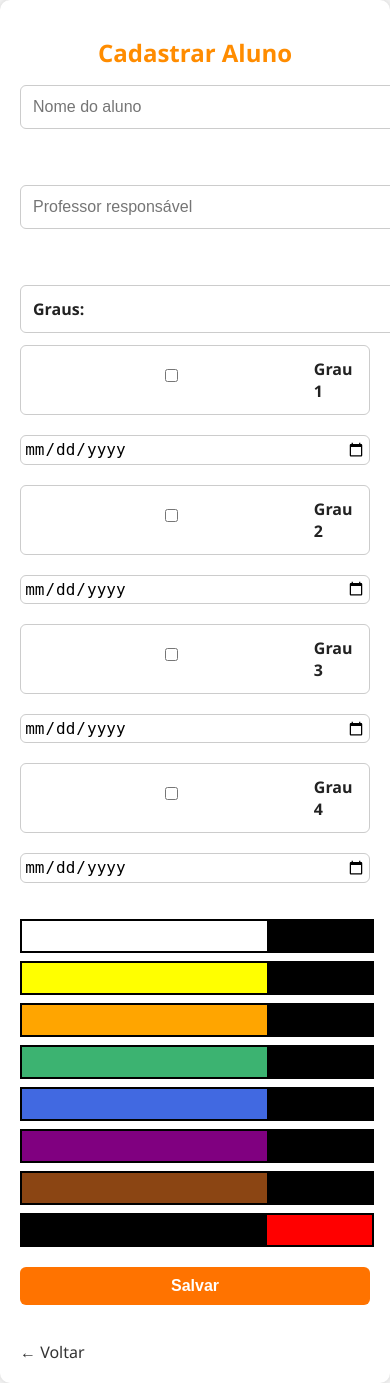
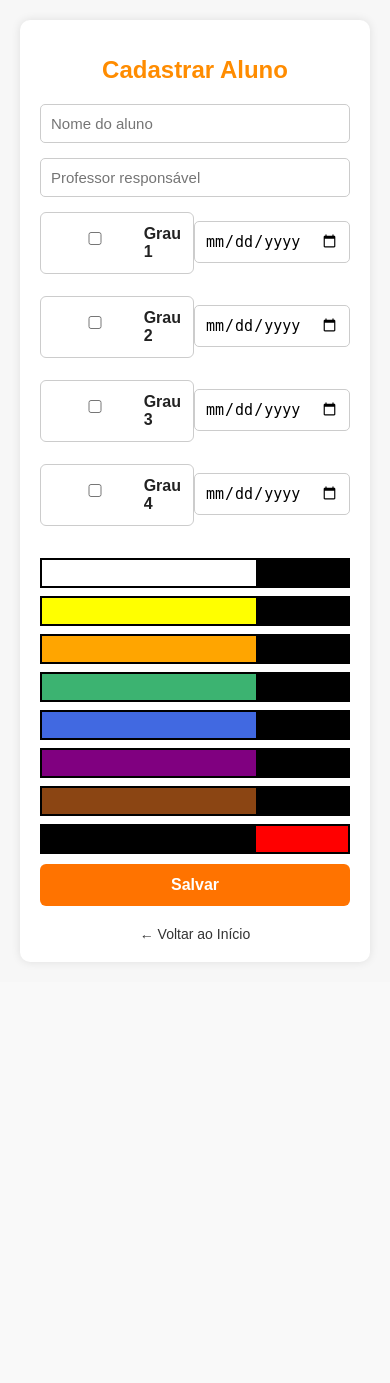
Before and after one commit to RodrigoFrancoBatata/conexao-paulista-app, a Flask app: page /cadastrar_aluno in a window 390 px wide. After the commit the page ends 963 px from the top, so only its background shows below. Run offline with Flask 3, Linux system fonts and the light colour scheme.

Commit message:
Ajuste layout mobile do cadastro de aluno (inputs e faixas alinhados)

```diff
--- a/templates/alunos.html
+++ b/templates/alunos.html
@@ -4,37 +4,69 @@
   <meta charset="UTF-8">
   <title>Cadastrar Aluno</title>
   <link rel="stylesheet" href="/static/style.css">
+  <meta name="viewport" content="width=device-width, initial-scale=1">
   <style>
+    * {
+      box-sizing: border-box;
+    }
+
+    body {
+      font-family: Arial, sans-serif;
+      background-color: #f7f7f7;
+      padding: 20px;
+      margin: 0;
+    }
+
+    .container {
+      max-width: 500px;
+      margin: auto;
+      background-color: #fff;
+      padding: 20px;
+      border-radius: 10px;
+      box-shadow: 0 0 10px rgba(0,0,0,0.1);
+    }
+
+    h1 {
+      text-align: center;
+      color: darkorange;
+      margin-bottom: 20px;
+    }
+
+    input[type="text"], input[type="date"] {
+      width: 100%;
+      padding: 10px;
+      margin-bottom: 15px;
+      border-radius: 5px;
+      border: 1px solid #ccc;
+      font-size: 15px;
+    }
+
     .grau-container {
       display: flex;
       flex-direction: column;
-      gap: 0.5rem;
-      margin-bottom: 1.5rem;
+      gap: 10px;
+      margin-bottom: 20px;
     }
 
     .grau-item {
       display: flex;
       align-items: center;
-      gap: 0.5rem;
-      flex-wrap: wrap;
+      justify-content: space-between;
     }
 
     .grau-item label {
       display: flex;
       align-items: center;
-      gap: 0.3rem;
       font-weight: bold;
-    }
-
-    .grau-item input[type="date"] {
-      padding: 0.2rem;
+      gap: 0.5rem;
+      min-width: 100px;
     }
 
     .faixa {
       width: 100%;
       height: 30px;
       border: 2px solid #000;
-      margin-bottom: 0.5rem;
+      margin-bottom: 8px;
       cursor: pointer;
       transition: 0.3s;
     }
@@ -44,13 +76,15 @@
     }
 
     button {
+      width: 100%;
       background-color: #ff7300;
       color: white;
       font-weight: bold;
-      padding: 10px 20px;
+      padding: 12px;
       border: none;
       border-radius: 6px;
-      margin-top: 20px;
+      margin-top: 10px;
+      font-size: 16px;
       cursor: pointer;
     }
 
@@ -58,31 +92,23 @@
       background-color: #e25d00;
     }
 
-    .container {
-      max-width: 600px;
-      margin: auto;
-      background-color: #fff;
-      padding: 20px;
-      border-radius: 10px;
-      box-shadow: 0 0 10px #ccc;
-    }
-
     .back {
-      display: inline-block;
+      display: block;
       margin-top: 20px;
+      text-align: center;
+      text-decoration: none;
       color: #333;
-      text-decoration: none;
+      font-size: 14px;
     }
   </style>
 </head>
 <body>
   <div class="container">
-    <h1 style="color: darkorange; text-align: center;">Cadastrar Aluno</h1>
+    <h1>Cadastrar Aluno</h1>
     <form action="/alunos" method="post">
-      <input type="text" name="nome" placeholder="Nome do aluno" required><br><br>
-      <input type="text" name="professor" placeholder="Professor responsável" required><br><br>
+      <input type="text" name="nome" placeholder="Nome do aluno" required>
+      <input type="text" name="professor" placeholder="Professor responsável" required>
 
-      <label><strong>Graus:</strong></label>
       <div class="grau-container">
         <div class="grau-item">
           <label><input type="checkbox" name="grau1"> Grau 1</label>
@@ -104,6 +130,7 @@
 
       <input type="hidden" name="faixa" id="faixaSelecionada" required>
 
+      <!-- Faixas -->
       <div onclick="selecionarFaixa('branca')" class="faixa" style="background: linear-gradient(to right, white 70%, black 30%)"></div>
       <div onclick="selecionarFaixa('amarela')" class="faixa" style="background: linear-gradient(to right, yellow 70%, black 30%)"></div>
       <div onclick="selecionarFaixa('laranja')" class="faixa" style="background: linear-gradient(to right, orange 70%, black 30%)"></div>
@@ -116,9 +143,7 @@
       <button type="submit">Salvar</button>
     </form>
 
-    <div style="margin-top: 1rem;">
-      <a href="/" class="back">← Voltar</a>
-    </div>
+    <a href="/" class="back">← Voltar ao Início</a>
   </div>
 
   <script>
```
